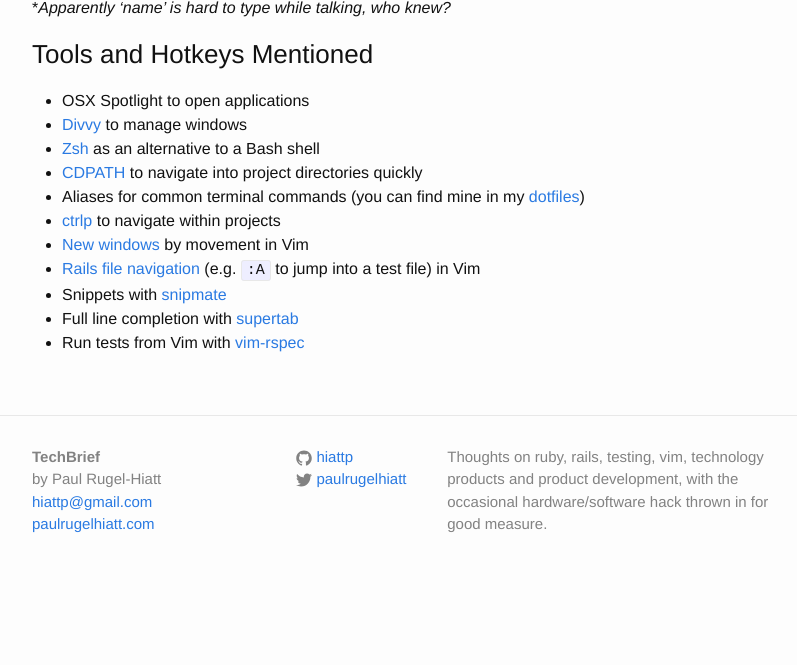
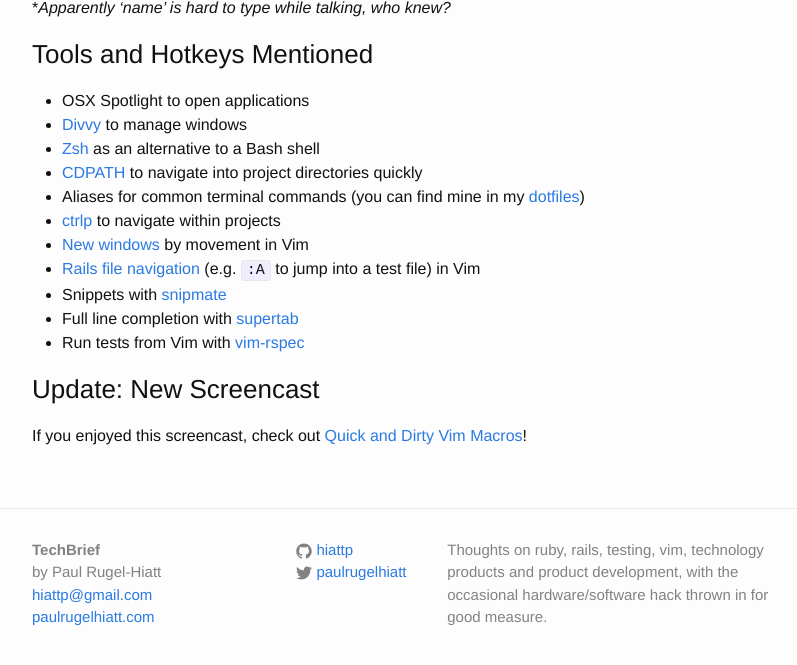
Before and after one commit to hiattp/blog, a Jekyll site: the page built from _posts/2014-12-12-screencast-tips-and-tricks-to-speed-up-web-development-workflows.markdown, in a window 1280 px wide and 900 px high, scrolled down 857 px, cut to the strip 211-876 px from the top of the window. Shown: the whole strip, without its empty margins (238-1035 px from the left). Built offline with Jekyll 4.4.1, drawn with Linux system fonts in a browser that asks for light colours; comment, search, counter and statistics services are not loaded; before the commit the page ends 1664 px from its top, so only the background shows below that.

Commit message:
added link to new screencast on old

```diff
--- a/_posts/2014-12-12-screencast-tips-and-tricks-to-speed-up-web-development-workflows.markdown
+++ b/_posts/2014-12-12-screencast-tips-and-tricks-to-speed-up-web-development-workflows.markdown
@@ -36,6 +36,11 @@
 - Full line completion with [supertab][full-line]
 - Run tests from Vim with [vim-rspec][vim-rspec]
 
+### Update: New Screencast
+
+If you enjoyed this screencast, check out
+[Quick and Dirty Vim Macros][new-screencast]!
+
 [recent-post]: http://blog.paulrugelhiatt.com/vim/productivity/2014/12/05/your-natural-tendency-to-observe-progress-is-killing-your-productivity.html
 [divvy]: http://mizage.com/divvy/
 [zsh]: http://www.zsh.org/
@@ -47,3 +52,4 @@
 [snipmate]: https://github.com/garbas/vim-snipmate
 [full-line]: https://github.com/ervandew/supertab
 [vim-rspec]: https://github.com/thoughtbot/vim-rspec
+[new-screencast]: http://blog.paulrugelhiatt.com/rails/vim/productivity/2015/01/19/screencast-quick-and-dirty-vim-macros.html
```
